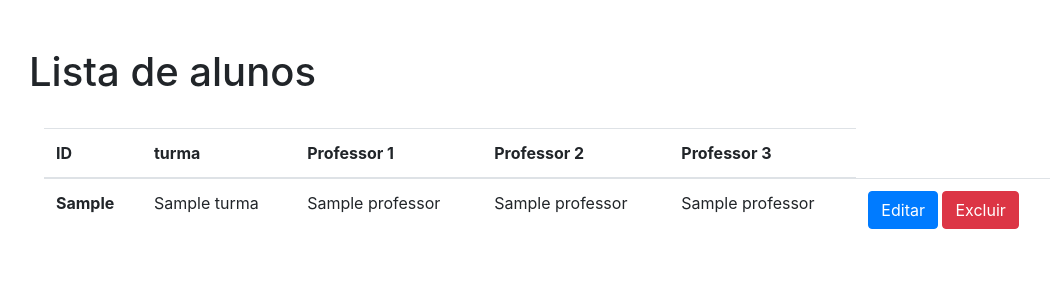
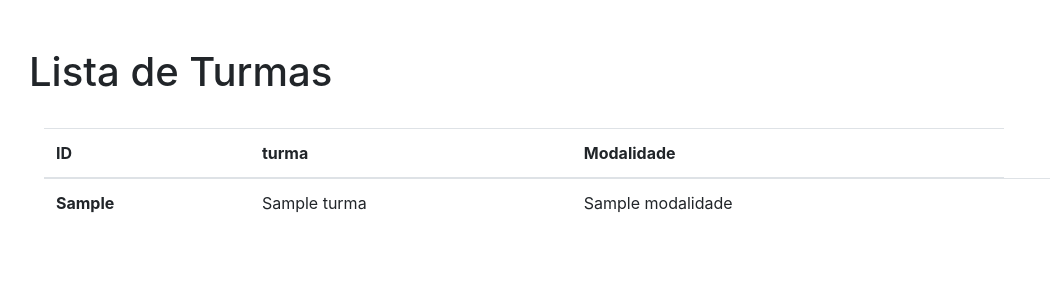
Before and after one commit to luanaAlm/cadastro-django, a Django app: template apps/turmas/templates/listar_turmas.html in a window 1280 px wide. Shown: the part 56-356 px from the top of the page, without its empty margins (86-1136 px from the left). Run offline with Django 3.2, Linux system fonts and the light colour scheme; the template is opened without the code that fills it: most values are stand-ins (such as "Sample title", 1, 10 or a date in 2020); some libraries are stand-ins or nearby versions.

Commit message:
Alterações

```diff
--- a/apps/core/templates/core/index.html
+++ b/apps/core/templates/core/index.html
@@ -6,7 +6,7 @@
     <div class="mt-5">
         <div class="row">
             <div class="col-sm">
-                <a href="{% url 'home_turmas' %}">Turma</a>
+                <a href="{% url 'listar_turmas' %}">Turma</a>
             </div>
             <div class="col-sm">
                 <a href="{% url 'listar_alunos' %}">Alunos</a>
--- a/apps/professores/models.py
+++ b/apps/professores/models.py
@@ -1,5 +1,5 @@
 from django.db import models
-from  apps.turmas.models import Turma
+from apps.turmas.models import Turma
 
 
 class Professor(models.Model):
--- a/apps/turmas/templates/criar_turmas.html
+++ b/apps/turmas/templates/criar_turmas.html
@@ -3,10 +3,10 @@
 
 {% block main %}
 {% csrf_token %}
-    <h1>Novo aluno</h1>
+    <h1>Nova Turma</h1>
     <form action="{% url 'novo_turma' %}" method="POST">
         {% csrf_token %}
         {{form|bootstrap }}
-        <button type="submit">Salvar</button>
+        <button class="btn btn-success" type="submit">Salvar</button>
     </form>
 {% endblock %}
--- a/apps/turmas/templates/listar_turmas.html
+++ b/apps/turmas/templates/listar_turmas.html
@@ -1,7 +1,7 @@
 {% extends 'base.html' %}
 {% block main %}
 {% csrf_token %}
-<h1>Lista de alunos</h1>
+<h1>Lista de Turmas</h1>
 <br>
 <div class="col-sm-12">
     <table class="table table-hover">
@@ -9,9 +9,8 @@
             <tr>
                 <th scope="col">ID</th>
                 <th scope="col">turma</th>
-                <th scope="col">Professor 1</th>
-                <th scope="col">Professor 2</th>
-                <th scope="col">Professor 3</th>
+                <th scope="col">Modalidade</th>
+
             </tr>
         </thead>
         <tbody>
@@ -19,25 +18,14 @@
             <tr>
                 <th scope="row">{{ turma.ID_Turma }}</th>
                 <td>{{ turma.turma }}</td>
-                <td>{{ turma.Professor }}</td>
-                <td>{{ turma.Professor }}</td>
-                <td>{{ turma.Professor }}</td>
+                <td>{{ turma.modalidade }}</td>
                 <td>
-                    <a type="button" class="btn btn-primary" href="{% url 'update_turma' turma.ID_Turma %}">Editar</a>
-                    <a type="button" class="btn btn-danger" href="{% url 'delete_turma' turma.ID_Turma %}">Excluir</a>
+                    <!--<a type="button" class="btn btn-primary" href="{% url 'update_turma' turma.ID_Turma %}">Editar</a>
+                    <a type="button" class="btn btn-danger" href="{% url 'delete_turma' turma.ID_Turma %}">Excluir</a>-->
                 </td>
             </tr>
             {% endfor %}
         </tbody>
     </table>
 </div>
-<!--<ul>
-    {% for aluno in alunos %}
-        <li> {{ aluno.nome }}</li>
-        <li> {{ aluno.turma }}</li>
-        <a type="button" class="btn btn-primary" href="{% url 'update_aluno' aluno.ID_Aluno %}">Editar</a>
-        <a type="button" class="btn btn-danger" href="{% url 'delete_aluno' aluno.ID_Aluno %}">Excluir</a>
-        <hr>
-    {% endfor %}
-    </ul>-->
 {% endblock %}
--- a/templates/base.html
+++ b/templates/base.html
@@ -60,10 +60,10 @@
                             Turmas
                         </a>
                         <div class="dropdown-menu" aria-labelledby="navbarDropdown">
+                            <a class="dropdown-item" href="{% url 'home_turmas' %}">Turmas</a>
                             <a class="dropdown-item" href="{% url 'listar_turmas' %}">Lista de Turmas</a>
-                            <a class="dropdown-item" href="{% url 'criar_turmas' %}">Novas Turmas</a>
-                            <div class="dropdown-divider"></div>
-                            <a class="dropdown-item" href="{% url 'home_turmas' %}">Turmas</a>
+                            <!--<a class="dropdown-item" href="{% url 'criar_turmas' %}">Novas Turmas</a>-->
+
                         </div>
                     </li>
                 </ul>
```
Also changed, not shown: apps/turmas/models.py (+12 -2 lines), apps/turmas/templates/home_turmas.html (+4 -3 lines), apps/professores/migrations/0002_professor_turma.py, apps/turmas/migrations/0002_turma_modalidade.py (added), apps/turmas/migrations/0002_turma_professor.py (deleted), apps/turmas/migrations/0003_auto_20210317_1217.py (deleted), apps/turmas/migrations/0004_remove_turma_professor.py (deleted), apps/turmas/views.py (line endings or trailing spaces).
